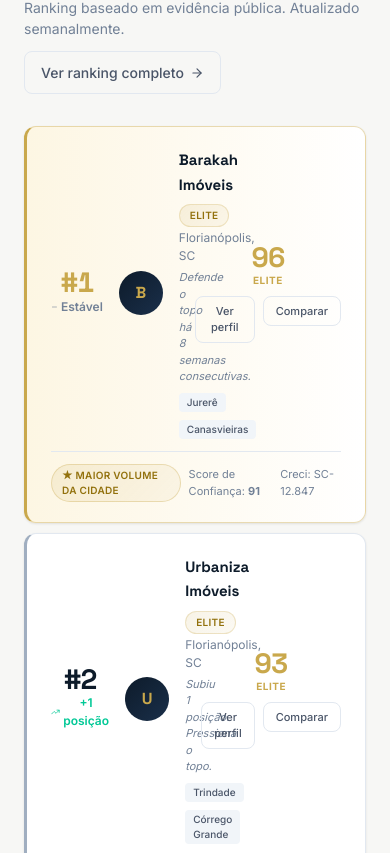
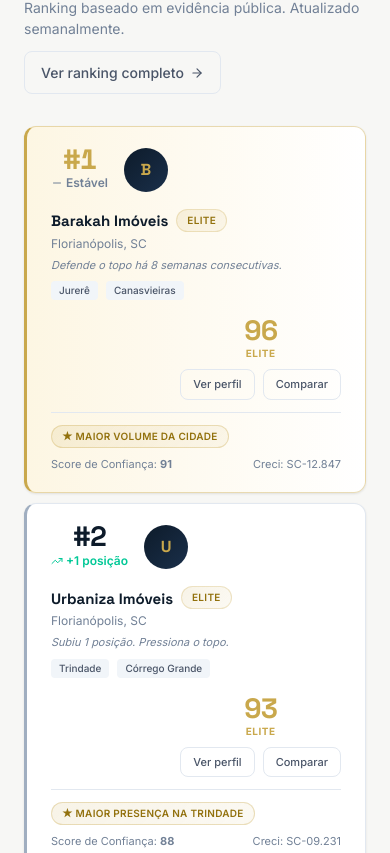
Before and after one commit to Cannaiolo/top-brokers-brasil, a Next.js app: page / in a window 390 px wide. Shown: the part 1331-2184 px from the top of the page. Built offline with nearby package versions, Linux system fonts and the light colour scheme.

Commit message:
Fix mobile responsive view for BrokerRankCard

```diff
--- a/components/BrokerRankCard.tsx
+++ b/components/BrokerRankCard.tsx
@@ -85,7 +85,7 @@
         borderLeft: isTop3 ? `3px solid ${isRank1 ? "#c9a84c" : broker.rank === 2 ? "#a0aec0" : "#cd7f32"}` : "3px solid transparent",
       }}
     >
-      <div style={{ display: "flex", alignItems: "center", gap: 16 }}>
+      <div style={{ display: "flex", alignItems: "center", gap: 16, flexWrap: "wrap" }}>
         {/* Rank */}
         <div style={{ minWidth: compact ? 36 : 48, textAlign: "center" }}>
           <div className="rank-number" style={{
@@ -105,7 +105,7 @@
         </div>
 
         {/* Info */}
-        <div style={{ flex: 1, minWidth: 0 }}>
+        <div style={{ flex: 1, minWidth: 180 }}>
           <div style={{ display: "flex", alignItems: "center", gap: 8, flexWrap: "wrap" }}>
             <Link href={`/broker/${broker.slug}`} style={{ textDecoration: "none" }}>
               <span style={{
@@ -155,7 +155,7 @@
         )}
 
         {/* Score */}
-        <div style={{ textAlign: "right", display: "flex", flexDirection: "column", alignItems: "center", gap: 8 }}>
+        <div style={{ textAlign: "right", display: "flex", flexDirection: "column", alignItems: "center", gap: 8, marginLeft: "auto" }}>
           <ScoreBadge score={broker.score} label={broker.scoreLabel} />
           {!compact && (
             <div style={{ display: "flex", gap: 8 }}>
@@ -172,7 +172,7 @@
 
       {/* Badge strip */}
       {!compact && broker.badge && (
-        <div style={{ marginTop: 12, paddingTop: 12, borderTop: "1px solid var(--border)", display: "flex", alignItems: "center", gap: 8 }}>
+        <div style={{ marginTop: 12, paddingTop: 12, borderTop: "1px solid var(--border)", display: "flex", alignItems: "center", gap: 8, flexWrap: "wrap" }}>
           <span className="badge badge-gold" style={{ fontSize: 10 }}>★ {broker.badge}</span>
           <span style={{ fontSize: 11, color: "var(--text-muted)" }}>
             Score de Confiança: <strong>{broker.trustScore}</strong>
```
